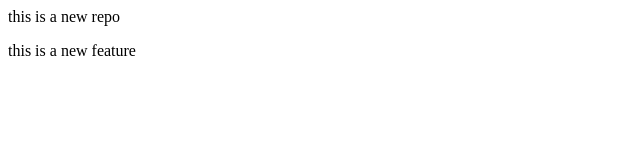
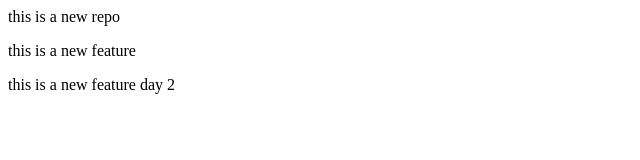
Before and after one commit to 751anoop/localrepo, a plain HTML site: page index.html in a window 1280 px wide. Shown: the whole page, without its empty margins (0-640 px from the left). Drawn offline with Linux system fonts and the light colour scheme.

Commit message:
practicing day 2

```diff
--- a/index.html
+++ b/index.html
@@ -1,2 +1,3 @@
 <p>this is a new repo</p>
 <p>this is a new feature</p>
+<p>this is a new feature day 2</p>
```
